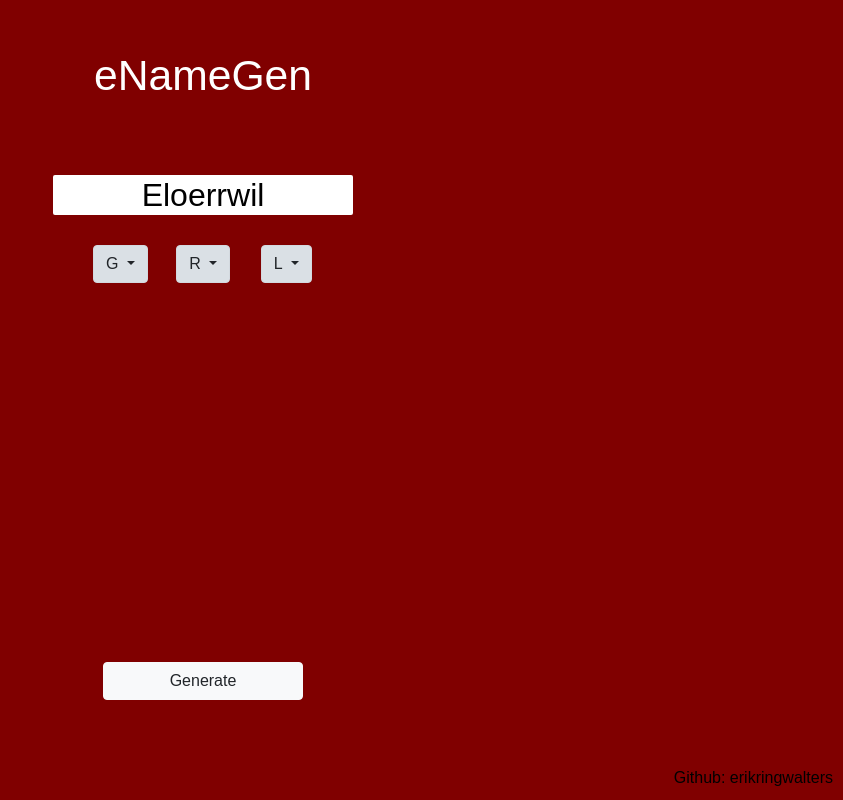
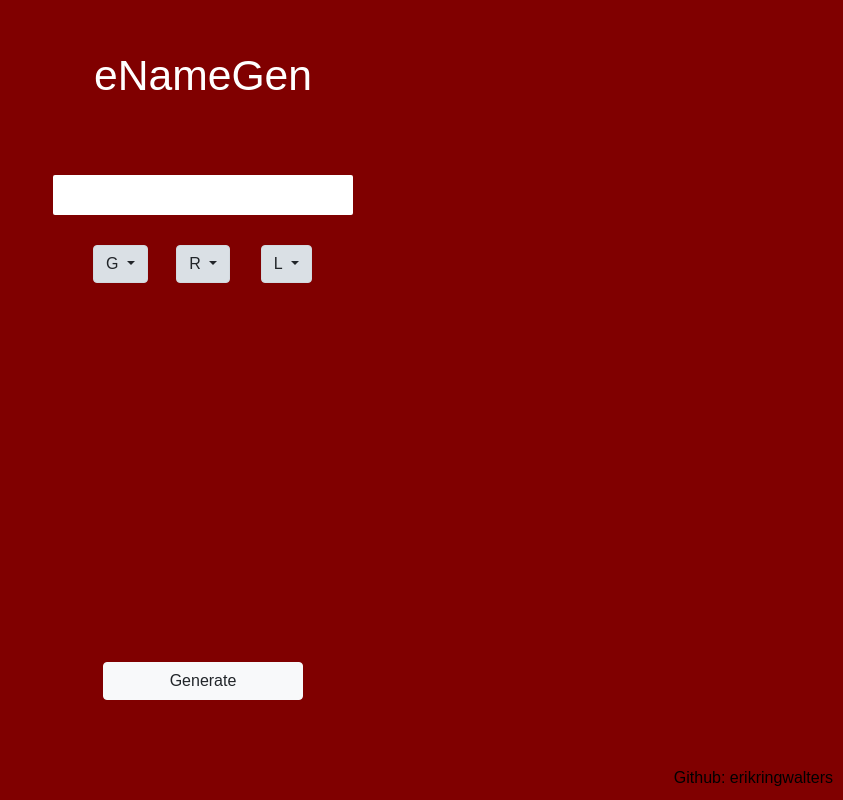
Before and after one commit to erikringwalters/enamegeNg, an Angular app: page /home in a window 1280 px wide. Shown: the whole page, without its empty margins (437-1280 px from the left). Built offline with nearby package versions, Linux system fonts and the light colour scheme.

Commit message:
got generate button to update input element

```diff
--- a/src/app/app.module.ts
+++ b/src/app/app.module.ts
@@ -1,6 +1,8 @@
 import { BrowserModule } from '@angular/platform-browser';
 import { NgModule } from '@angular/core';
 import { RouterModule, Routes } from '@angular/router';
+import { FormsModule } from '@angular/forms';
+
 
 import { AppComponent } from './app.component';
 import { HomeComponent } from './home/home.component';
@@ -20,7 +22,8 @@ import { LengthComponent } from './length/length.component';
   imports: [
     BrowserModule,
     RouterModule,
-    AppRoutingModule
+    AppRoutingModule,
+    FormsModule
   ],
   providers: [],
   bootstrap: [AppComponent]
--- a/src/app/home/home.component.css
+++ b/src/app/home/home.component.css
@@ -35,6 +35,7 @@ h1 {
  #generateButton {
   text-align: center;
   width:200px;
+  cursor: pointer;
  }
 
 footer {
--- a/src/app/home/home.component.html
+++ b/src/app/home/home.component.html
@@ -2,7 +2,10 @@
 <br/>
 
 <div class="nameDiv">
-  <input id="nameBox" class="center" type="text" spellcheck="false" value="{{ name }}"/>
+  <input id="nameBox" class="center" type="text" spellcheck="false"
+  [(ngModel)]="name"
+  #change
+  value="{{ name }}"/>
 </div>
 <div>
   <div id="nameParams" class="container">
@@ -28,7 +31,7 @@
   <button type="button"
     id="generateButton"
     class="btn btn-light center-block"
-    (click)="nameService.generateName('','','')">Generate</button>
+    (click)="setName(nameService.generateName('','',''))">Generate</button>
 </div>
 
 <footer>
--- a/src/app/home/home.component.ts
+++ b/src/app/home/home.component.ts
@@ -1,6 +1,7 @@
 import { Component, OnInit } from '@angular/core';
 import { NameService } from '../name.service';
 import { AppModule } from '../app.module';
+import { FormsModule } from '@angular/forms';
 
 @Component({
   selector: 'app-home',
@@ -12,7 +13,7 @@ export class HomeComponent implements OnInit {
   constructor() { }
 
   ngOnInit() {
-    this.name = this.nameService.generateName("","","");
+    // this.name = this.nameService.generateName("","","");
   }
   nameService: NameService = new NameService;
 
@@ -20,4 +21,8 @@ export class HomeComponent implements OnInit {
   title = 'eNameGen';
 
   name: string;
+
+  setName(name: string) {
+    this.name = name;
+  }
 }
```
